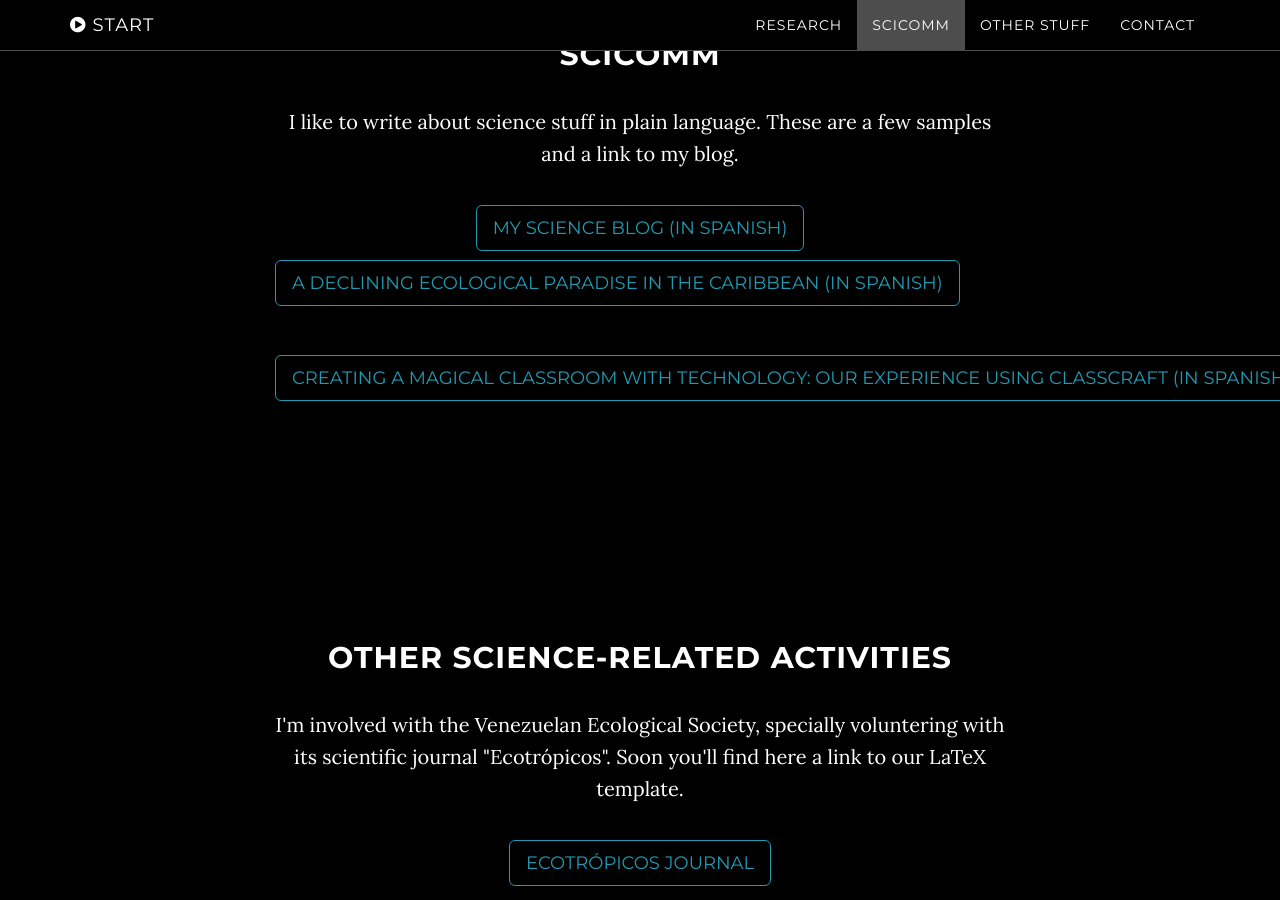
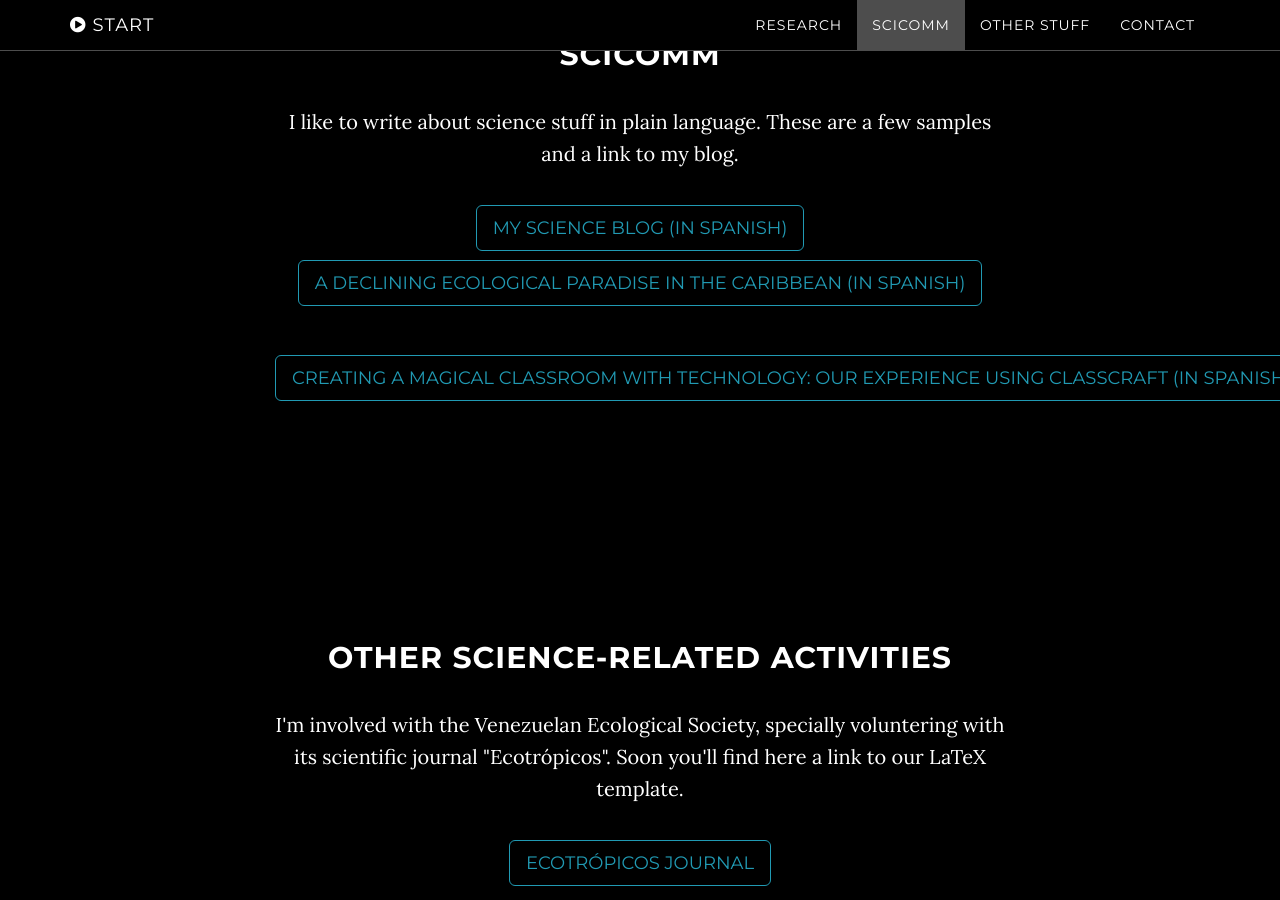
Before and after one commit to ejvalero/luismmontilla.github.io, a Jekyll site: the page built from index.html, in a window 1280 px wide and 900 px high, scrolled down 1538 px. Built offline with Jekyll 4.4.1, drawn with Linux system fonts in a browser that asks for light colours.

Commit message:
Update scicomm.html

```diff
--- a/_includes/scicomm.html
+++ b/_includes/scicomm.html
@@ -6,9 +6,9 @@
                     <h2>Scicomm</h2>
                     <p>I like to write about science stuff in plain language. These are a few samples and a link to my blog.</p>
                     <a href="https://tuyuyocientifico.wordpress.com/" class="btn btn-default btn-lg">My science blog (in spanish)</a>
-                    <p style="line-height: 60px; width: 300px;">
+                    <p style="line-height: 60px">
                     <a href="https://www.revistapersea.com/ambiente-1//un-paraso-ecolgico-en-declive-en-el-caribe" class="btn btn-default btn-lg">A declining ecological paradise in the Caribbean (in spanish)</a>
-                    <p style="line-height: 60px; width: 300px;">
+                    <p style="line-height: 60px">
                     <a href="http://www.calameo.com/books/0046284830b656c496d97" class="btn btn-default btn-lg">Creating a magical classroom with technology: Our experience using Classcraft (in spanish)</a>
                 </div>
             </div>
```
